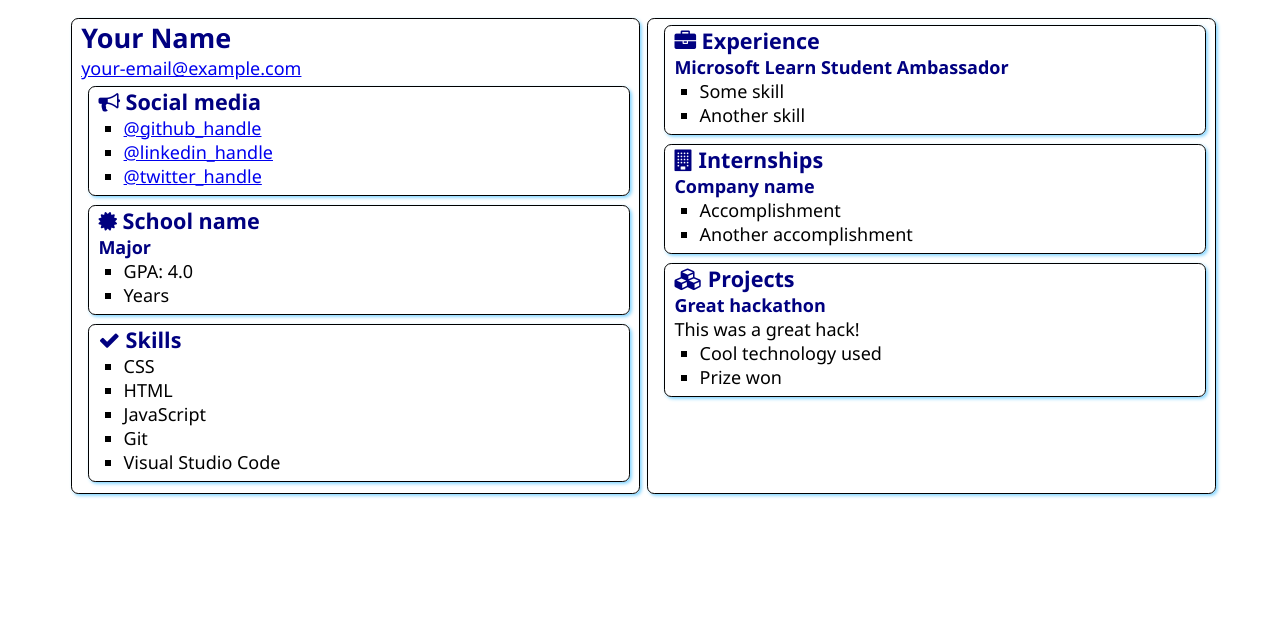
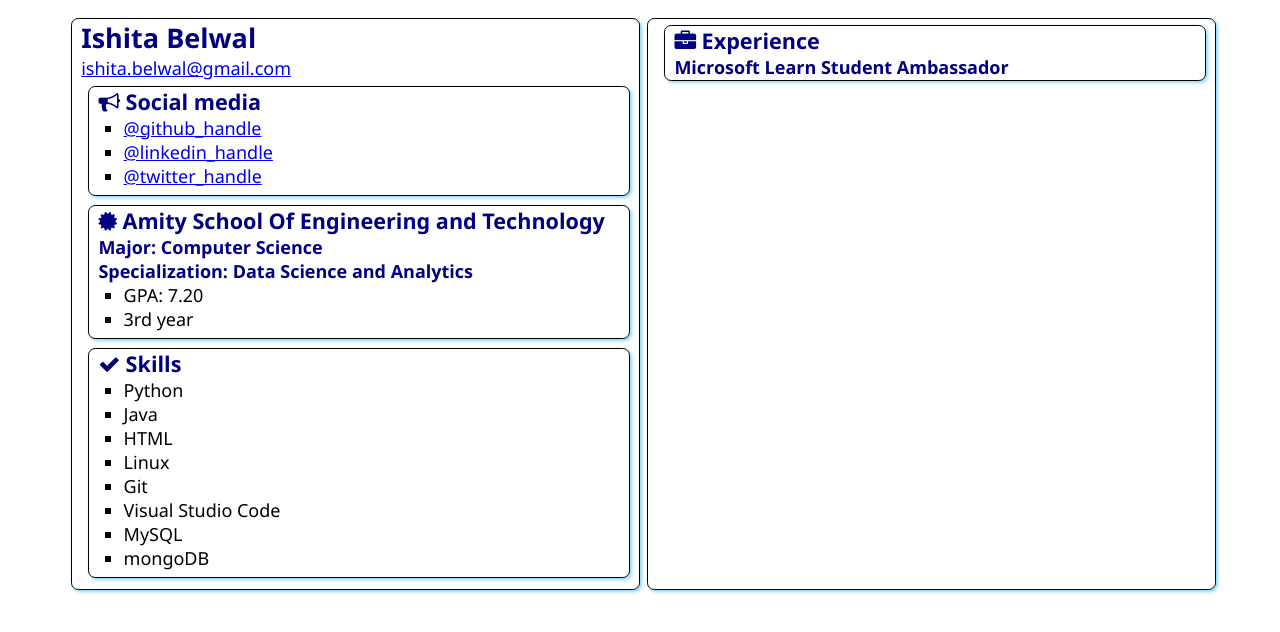
Before and after one commit to IshitaBelwal/SATechnicalOnboarding, a plain HTML site: page src/index.html in a window 1280 px wide. Drawn offline with Linux system fonts and the light colour scheme.

Commit message:
Update index.html

```diff
--- a/src/index.html
+++ b/src/index.html
@@ -12,8 +12,8 @@
 <body>
     <main>
         <article class="box">
-            <h1>Your Name</h1>
-            <div><a href="mailto:your.email@example.com">your-email@example.com</a></div>
+            <h1>Ishita Belwal</h1>
+            <div><a href="mailto:ishita.belwal@gmail.com">ishita.belwal@gmail.com</a></div>
 
             <section class="box">
                 <h2>
@@ -21,9 +21,9 @@
                     Social media
                 </h2>
                 <ul>
-                    <li><a href="https://github.com/<handle>">@github_handle</a></li>
-                    <li><a href="https://linkedin.com/in/<handle>">@linkedin_handle</a></li>
-                    <li><a href="https://twitter.com/<handle>">@twitter_handle</a></li>
+                    <li><a href="https://github.com/IshitaBelwal">@github_handle</a></li>
+                    <li><a href="https://linkedin.com/in/ishita-belwal-840663113/">@linkedin_handle</a></li>
+                    <li><a href="https://twitter.com/BelwalIshita">@twitter_handle</a></li>
                 </ul>
             </section>
 
@@ -31,12 +31,13 @@
                 <div class="education">
                     <h2>
                         <i class="fa fa-certificate" aria-hidden="true"></i>
-                        School name
+                        Amity School Of Engineering and Technology
                     </h2>
-                    <h3>Major</h3>
+                    <h3>Major: Computer Science </h3>
+                    <h3>Specialization: Data Science and Analytics </h3>
                     <ul>
-                        <li>GPA: 4.0</li>
-                        <li>Years</li>
+                        <li>GPA: 7.20</li>
+                        <li>3rd year</li>
                     </ul>
                 </div>
             </section>
@@ -47,11 +48,14 @@
                     Skills
                 </h2>
                 <ul>
-                    <li>CSS</li>
+                    <li>Python</li>
+                    <li>Java</li>
                     <li>HTML</li>
-                    <li>JavaScript</li>
+                    <li>Linux</li>
                     <li>Git</li>
                     <li>Visual Studio Code</li>
+                    <li>MySQL</li>
+                    <li>mongoDB</li>
                 </ul>
             </section>
         </article>
@@ -62,12 +66,12 @@
                     Experience
                 </h2>
                 <h3>Microsoft Learn Student Ambassador</h3>
-                <ul>
+               <!-- <ul>
                     <li>Some skill</li>
                     <li>Another skill</li>
-                </ul>
+                </ul>-->
             </section>
-            <section class="box">
+       <!-- <section class="box">
                 <h2>
                     <i class="fa fa-building" aria-hidden="true"></i>
                     Internships
@@ -91,7 +95,7 @@
                     <li>Cool technology used</li>
                     <li>Prize won</li>
                 </ul>
-            </section>
+            </section>-->
         </article>
 
     </main>
```
